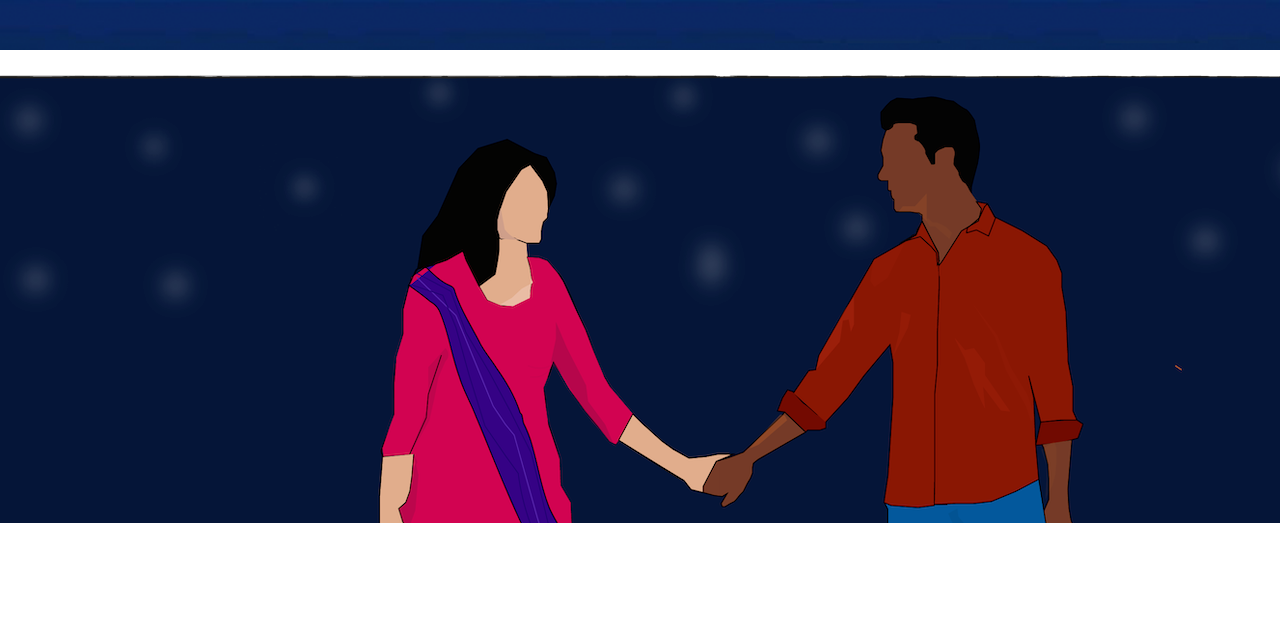
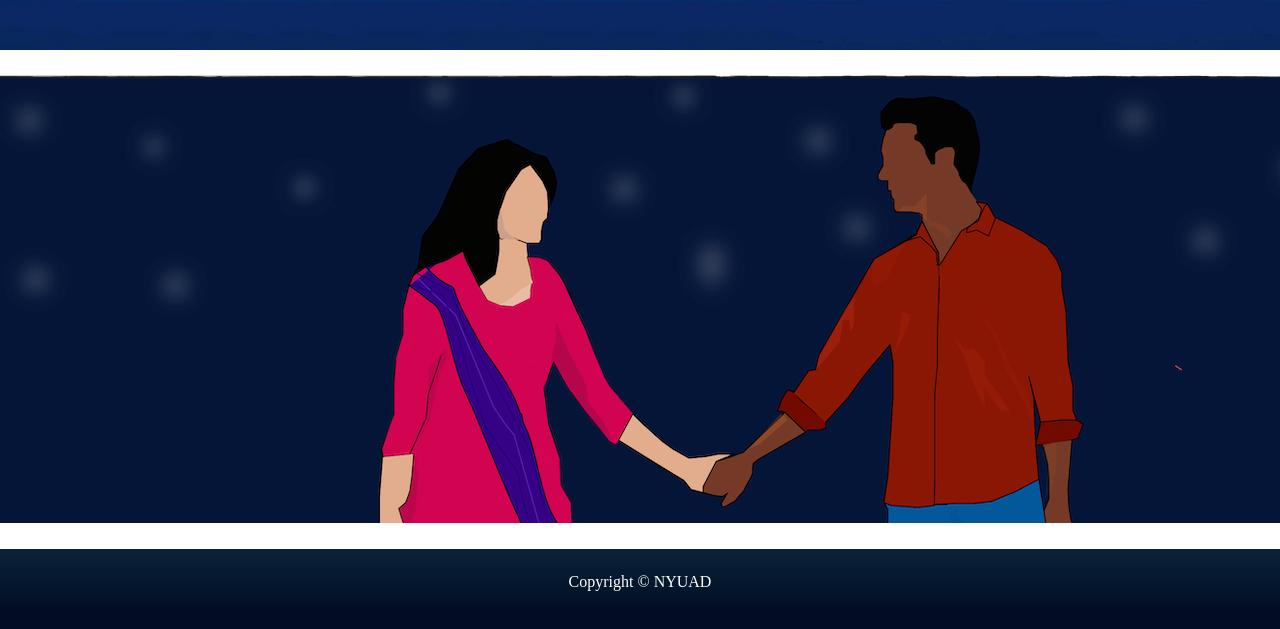
Before and after one commit to usmanali-arshi/comic-project, a plain HTML site: page index.html in a window 1280 px wide. Shown: the part 271-900 px from the top of the page. Before the commit the page ends 800 px from the top, so only its background shows below. Drawn offline with Linux system fonts and the light colour scheme.

Commit message:
added footer

```diff
--- a/css/style.css
+++ b/css/style.css
@@ -66,6 +66,7 @@ nav ul {
 .container{
     position: relative;
     margin-top: 2%;
+    /* margin-bottom: 2%; */
     margin-left: auto;
     margin-right: auto;
     width: 90rem;
@@ -101,3 +102,17 @@ nav ul {
     clip-path: polygon(0 0, 0 0, 0 100%, 0% 100%);
 
 }
+
+footer {
+    /* position: fixed; */
+    background-size: cover;
+    margin-top: 2%;
+    padding-top: 1.5rem;
+    left: 0;
+    bottom: 0;
+    width: 100%;
+    height:5rem;
+    background: url("../images/footerDrop.png");
+    color: white;
+    text-align: center;
+  }
--- a/index.html
+++ b/index.html
@@ -34,8 +34,11 @@
 		<div class="box" onclick="openPageNew('girlStory.html')"></div>
 
 	</div>
+
 	<footer>
-
+		<div class="footer">
+			<p>Copyright © NYUAD </p>
+		</div>
 
 	</footer>
 
--- a/js/script.js
+++ b/js/script.js
@@ -44,7 +44,7 @@ function logKey(e) {
 
   }
   else if(panelPArt==5){
-      console.log("Go to next page");
+      alert("Go to next page");
   }
 }
 
```
Also changed, not shown: images/footerDrop.jpg (added), images/footerDrop.png (added), 3 other files.
